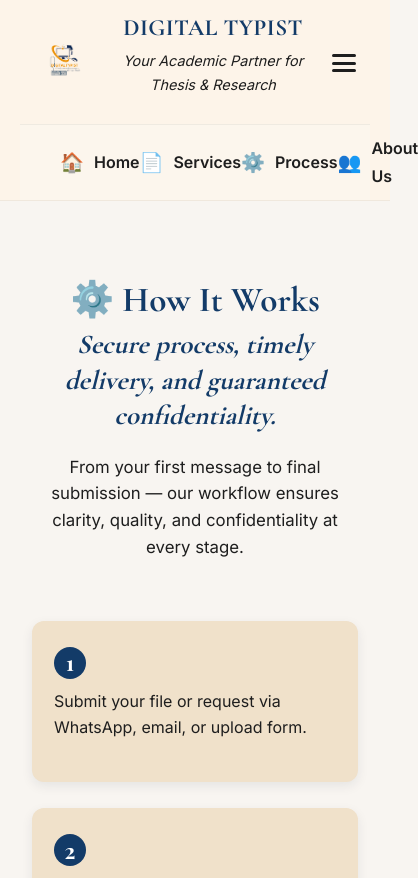
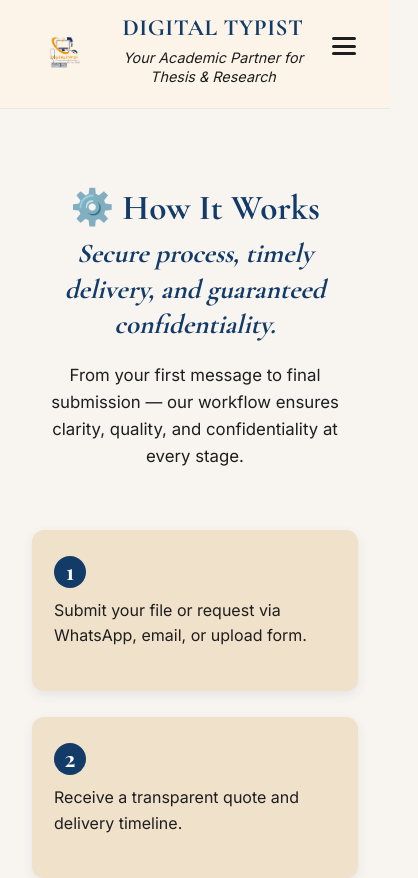
Before and after one commit to digital-typist/digital-typist-lts, a Next.js app: page /process in a window 390 px wide. Shown: the top 878 px of the page, 418 px wide, since content can reach past the window. Built offline with nearby package versions, Linux system fonts and the light colour scheme.

Commit message:
Update header.css

```diff
--- a/src/app/css/header.css
+++ b/src/app/css/header.css
@@ -116,6 +116,159 @@
 }
 
 /* ===== RESPONSIVE ===== */
+@media (max-width: 768px) {
+
+    /* === MOBILE HEADER LAYOUT === */
+    .topRow {
+        display: flex;
+        align-items: center;
+        justify-content: space-between;
+        width: 100%;
+        padding: 6px 12px;
+        position: relative;
+        flex-wrap: nowrap;
+    }
+
+    /* === LEFT: LOGO (stick to left edge) === */
+    .logoBlock {
+        order: 1;
+        flex: 0 0 auto;
+        margin-right: auto;
+    }
+
+    .siteLogo {
+        width: 58px;
+        height: auto;
+    }
+
+    /* === CENTER: BRAND TITLE === */
+    .brandBlock {
+        order: 2;
+        flex: 1 1 auto;
+        text-align: center;
+        margin: 0 auto;
+    }
+
+    .brandName {
+        font-size: 1.45rem;
+        font-weight: 700;
+        letter-spacing: 0.5px;
+        color: var(--brand);
+        margin: 0;
+    }
+
+    /* === RIGHT: MENU BUTTON (stick to right edge) === */
+    .menuToggle {
+        order: 3;
+        flex: 0 0 auto;
+        display: flex;
+        flex-direction: column;
+        justify-content: space-between;
+        width: 24px;
+        height: 18px;
+        background: transparent;
+        border: none;
+        cursor: pointer;
+        position: absolute;
+        right: 14px;
+        top: 50%;
+        transform: translateY(-50%);
+    }
+
+    .menuToggle .bar {
+        width: 100%;
+        height: 3px;
+        background: var(--text);
+        border-radius: 2px;
+        transition: all 0.3s ease;
+    }
+
+    .menuToggle.open .bar:nth-child(1) {
+        transform: rotate(45deg) translate(4px, 5px);
+    }
+
+    .menuToggle.open .bar:nth-child(2) {
+        opacity: 0;
+    }
+
+    .menuToggle.open .bar:nth-child(3) {
+        transform: rotate(-45deg) translate(4px, -5px);
+    }
+
+    /* === SECOND ROW: TAGLINE === */
+    .tagline {
+        display: block;
+        text-align: center;
+        font-size: 0.9rem;
+        font-style: italic;
+        color: var(--text);
+        margin-top: 10px;
+        /* increased spacing */
+        margin-bottom: 10px;
+        width: 100%;
+        line-height: 1.3;
+    }
+
+    /* === OVERLAY MENU === */
+    .navRow {
+        display: none;
+    }
+
+    .navRow.open {
+        display: flex;
+        flex-direction: column;
+        position: fixed;
+        top: 0;
+        left: 0;
+        width: 100%;
+        height: 100vh;
+        background: var(--headerBg);
+        justify-content: center;
+        align-items: center;
+        z-index: 2000;
+        animation: fadeIn 0.3s ease;
+    }
+
+    @keyframes fadeIn {
+        from {
+            opacity: 0;
+            transform: translateY(-10px);
+        }
+
+        to {
+            opacity: 1;
+            transform: translateY(0);
+        }
+    }
+
+    .navLinks {
+        display: flex;
+        flex-direction: column;
+        align-items: center;
+        gap: 22px;
+    }
+
+    .navLinks a {
+        color: var(--brand);
+        font-size: 1.2rem;
+        font-weight: 600;
+        text-decoration: none;
+        display: flex;
+        align-items: center;
+        gap: 8px;
+        transition: color 0.3s ease, transform 0.2s ease;
+    }
+
+    .navLinks a:hover {
+        color: var(--text);
+        transform: translateY(-2px);
+    }
+
+    .icon {
+        font-size: 1.4rem;
+    }
+}
+
 /* ===== FINAL MOBILE HEADER ALIGNMENT FIX ===== */
 @media (max-width: 768px) {
     .topRow {
```
